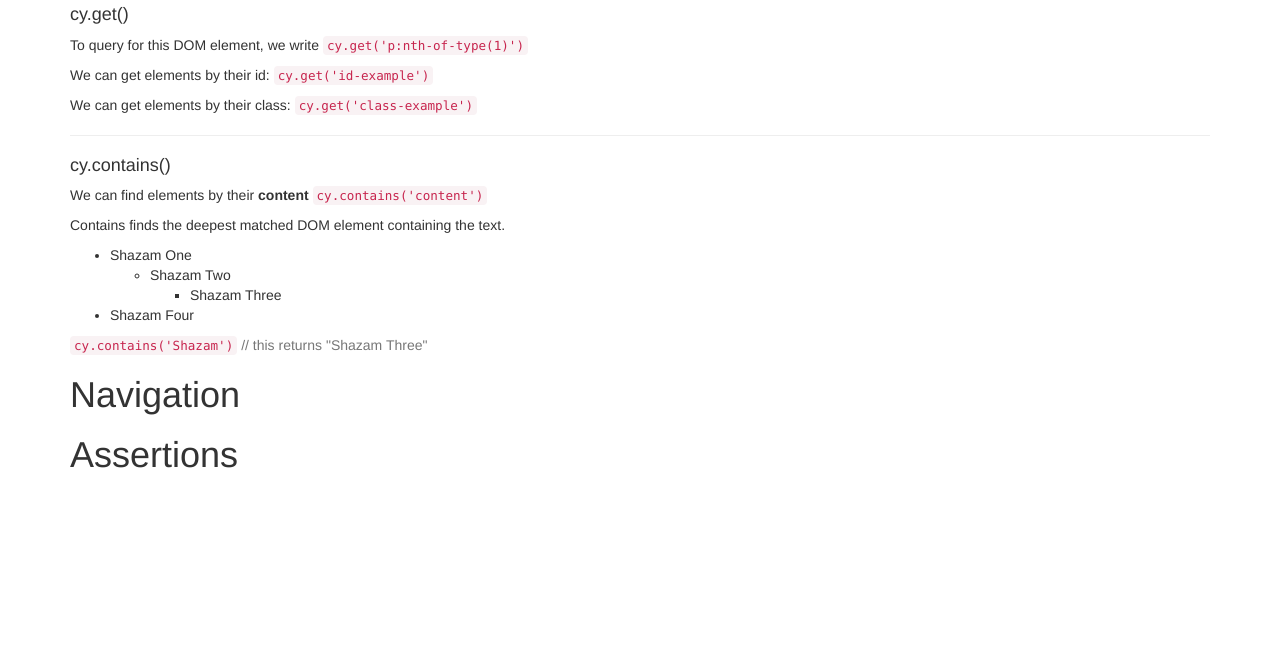
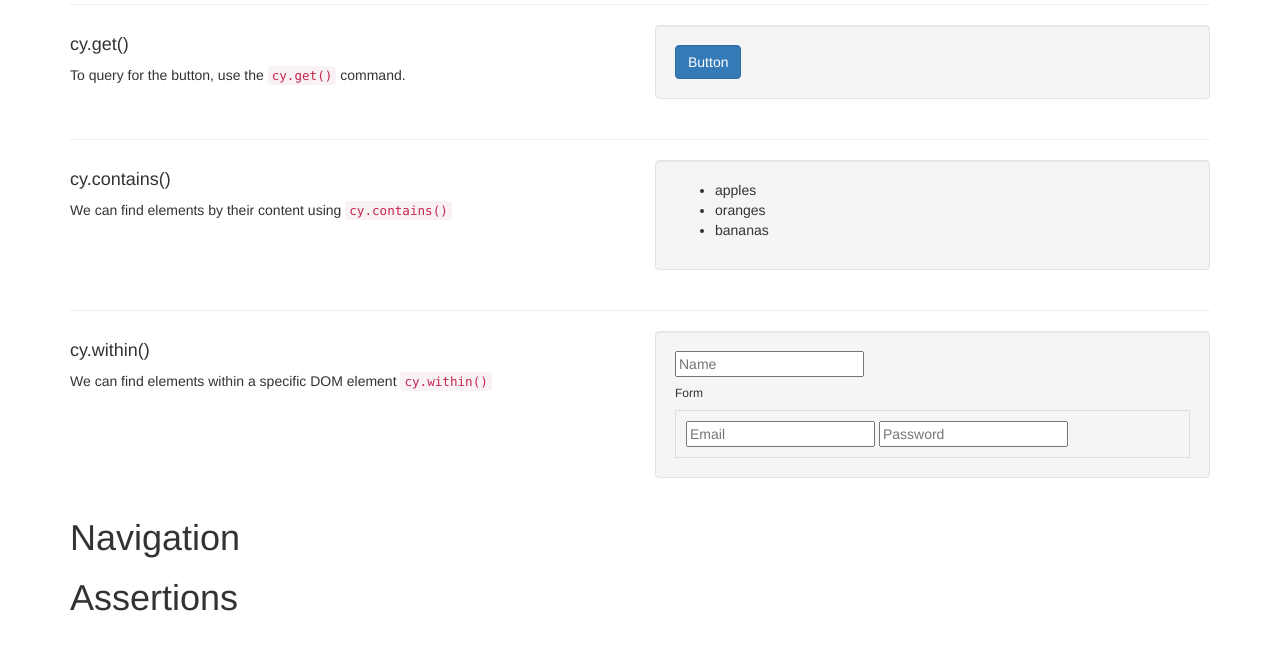
Before and after one commit to cypress-io/cypress-example-kitchensink, a plain HTML site: page index.html in a window 1280 px wide. Shown: the part 416-1073 px from the top of the page. Before the commit the page ends 931 px from the top, so only its background shows below. Drawn offline with nearby package versions, Linux system fonts and the light colour scheme.

Commit message:
Wrote more querying tests / setup structure for element vs explanation of command

```diff
--- a/assets/css/styles.css
+++ b/assets/css/styles.css
@@ -2,3 +2,8 @@ body {
   padding-top: 70px;
   padding-bottom: 30px;
 }
+
+#query-form {
+  border: 1px solid #ddd;
+  padding: 10px;
+}
--- a/index.html
+++ b/index.html
@@ -56,38 +56,55 @@
         <p>This is an example app used to showcase Cypress.io testing.</p>
       </div>
       <div id="querying">
-        <h1>Querying</h1>
-        <hr>
-        <h4>cy.get()</h4>
-        <p>To query for this DOM element, we write <code>cy.get('p:nth-of-type(1)')</code></p>
-        <p id="id-example">We can get elements by their id: <code>cy.get('id-example')</code></p>
-        <p class="class-example">We can get elements by their class: <code>cy.get('class-example')</code></p>
-        <hr>
+        <div class="row">
+          <div class="col-xs-12">
+            <h1>Querying</h1>
+            <hr>
+          </div>
 
-        <h4>cy.contains()</h4>
-        <p>We can find elements by their <strong>content</strong> <code>cy.contains('content')</code></p>
-        <p>
-          Contains finds the deepest matched DOM element containing the text.
-          <ul>
-            <li>
-              Shazam One
+          <div class="col-xs-6">
+            <h4>cy.get()</h4>
+            To query for the button, use the <a href="https://on.cypress.io/api/get"><code>cy.get()</code></a> command.
+          </div>
+          <div class="col-xs-6">
+            <div class="well">
+              <button id="query-btn" class="query-btn btn btn-primary">Button</button>
+            </div>
+          </div>
+
+          <div class="col-xs-12"><hr></div>
+
+          <div class="col-xs-6">
+            <h4>cy.contains()</h4>
+            <p>We can find elements by their content using <a href="https://on.cypress.io/api/contains"><code>cy.contains()</code></a></p>
+          </div>
+          <div class="col-xs-6">
+            <div class="well">
               <ul>
-                <li>
-                  Shazam Two
-                  <ul>
-                    <li>
-                      Shazam Three
-                    </li>
-                  </ul>
-                </li>
+                <li class="first">apples</li>
+                <li class="second">oranges</li>
+                <li class="third">bananas</li>
               </ul>
-            </li>
-            <li>
-              Shazam Four
-            </li>
-          </ul>
-          <code>cy.contains('Shazam')</code> <span class="text-muted">// this returns "Shazam Three"</span>
-        </p>
+            </div>
+          </div>
+
+          <div class="col-xs-12"><hr></div>
+
+          <div class="col-xs-6">
+            <h4>cy.within()</h4>
+            <p>We can find elements within a specific DOM element <a href="https://on.cypress.io/api/within"><code>cy.within()</code></a></p>
+          </div>
+          <div class="col-xs-6">
+            <div class="well">
+              <input type="text" id="inputName" placeholder="Name">
+              <h6>Form</h6>
+              <form id="query-form">
+                <input type="text" id="inputEmail" placeholder="Email">
+                <input type="text" id="inputPassword" placeholder="Password">
+              </form>
+            </div>
+          </div>
+        </div>
       </div>
       <h1 id="navigation">Navigation</h1>
       <h1 id="assertions">Assertions</h1>
```
Also changed, not shown: tests/example_spec.js (+39 -44 lines).
